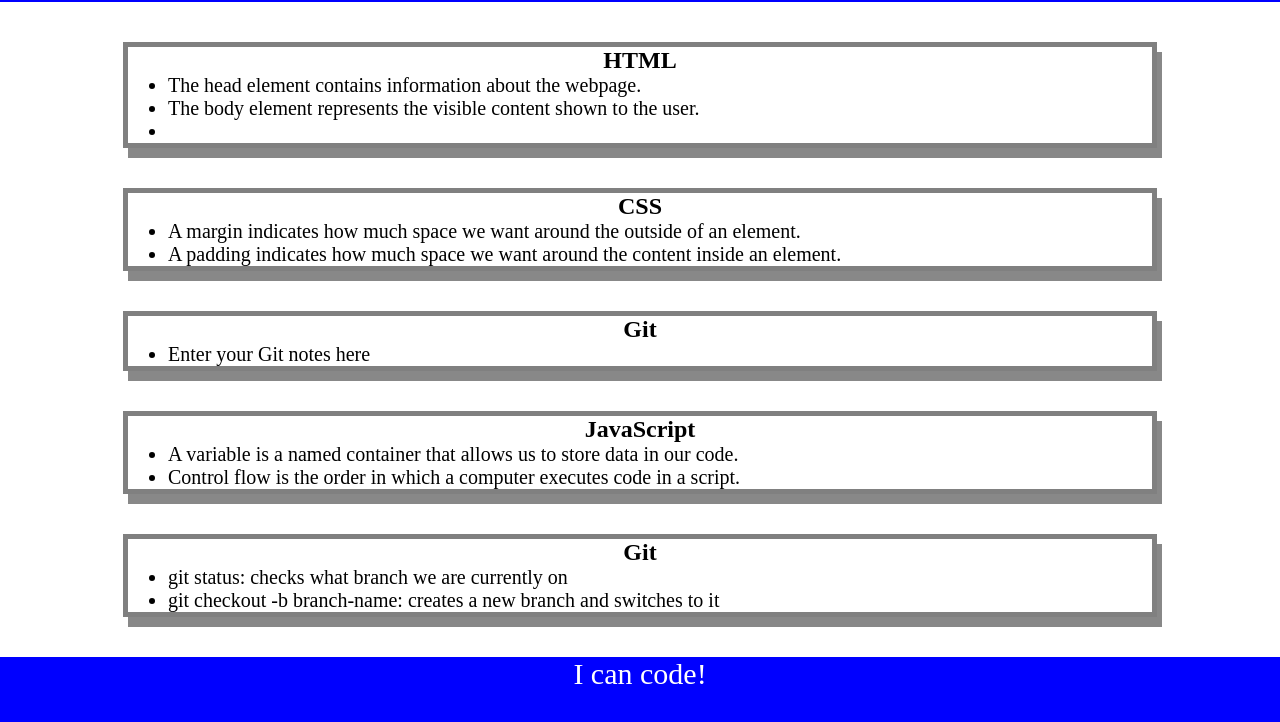
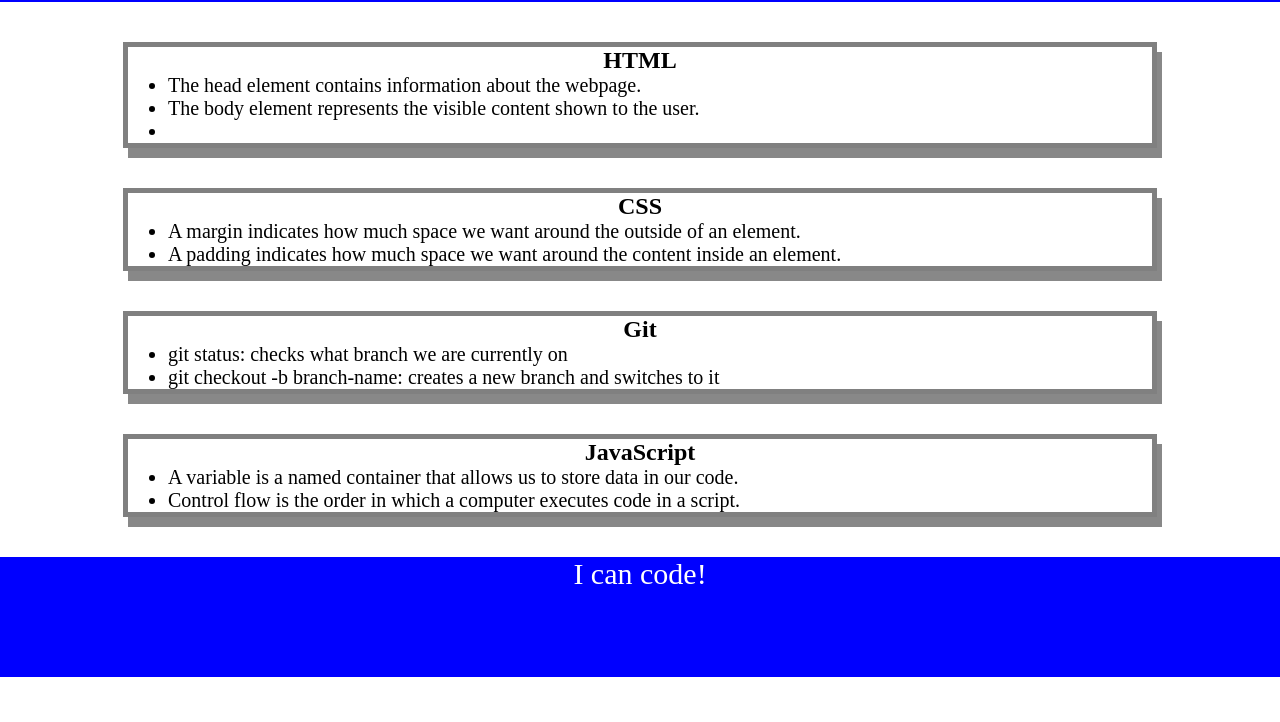
Before and after one commit to Fitbert/prework-study-guide, a plain HTML site: page index.html in a window 1280 px wide. Shown: the part 118-840 px from the top of the page. After the commit the page ends 800 px from the top, so only its background shows below. Drawn offline with Linux system fonts and the light colour scheme.

Commit message:
Update index.html

```diff
--- a/index.html
+++ b/index.html
@@ -32,13 +32,14 @@
         <li>A padding indicates how much space we want around the content inside an element.</li>
       </ul>
     </section>
-
     <section class="card" id="git-section">
       <h2>Git</h2>
       <ul>
-        <li>Enter your Git notes here</li>
+        <li>git status: checks what branch we are currently on</li>
+        <li>git checkout -b branch-name: creates a new branch and switches to it</li>
       </ul>
     </section>
+
 
     <section class="card" id="javascript-section">
       <h2>JavaScript</h2>
@@ -48,13 +49,7 @@
       </ul>
     </section>
 
-    <section class="card" id="git-section">
-      <h2>Git</h2>
-      <ul>
-        <li>git status: checks what branch we are currently on</li>
-        <li>git checkout -b branch-name: creates a new branch and switches to it</li>
-      </ul>
-    </section>
+
   </main>
 
   <footer>
```
